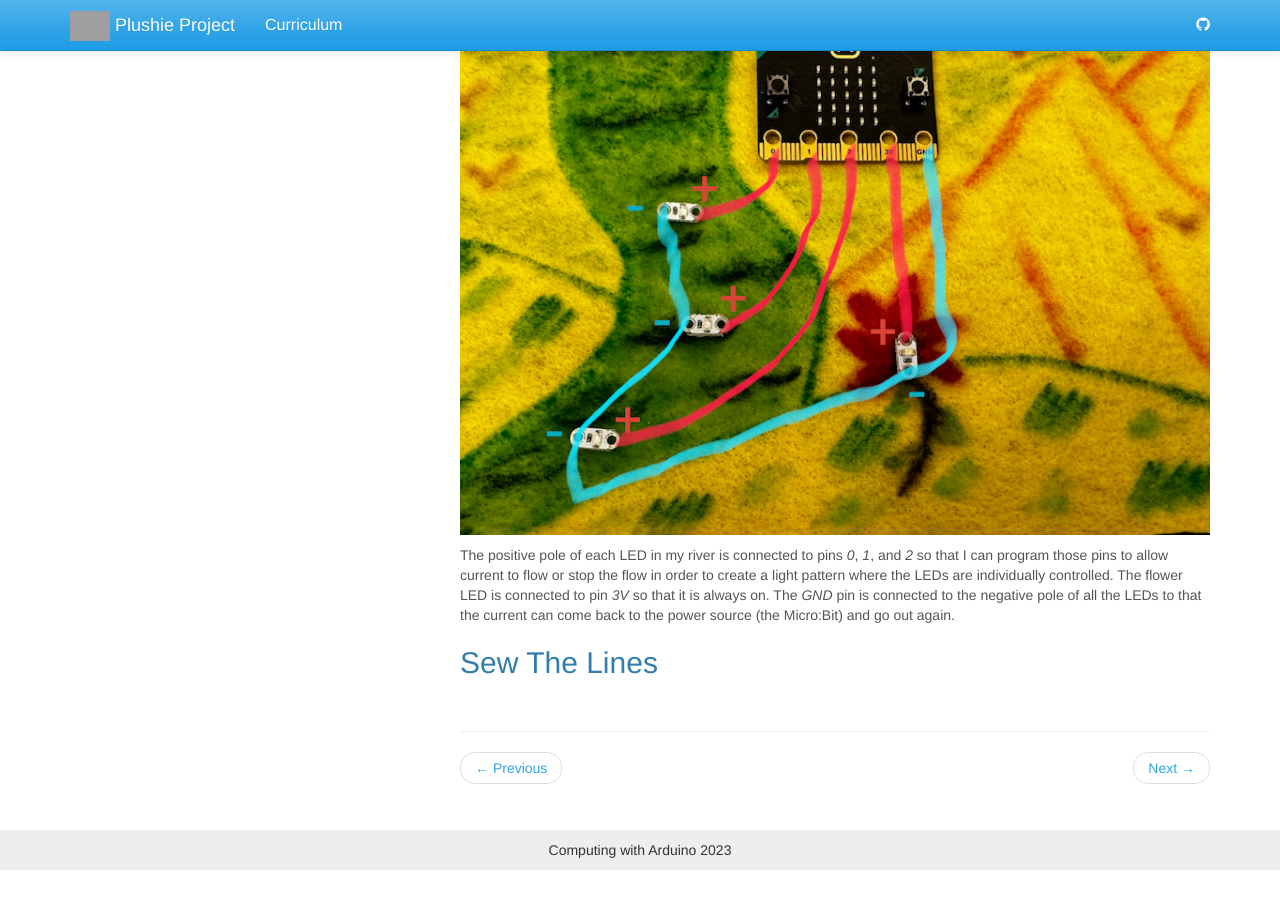
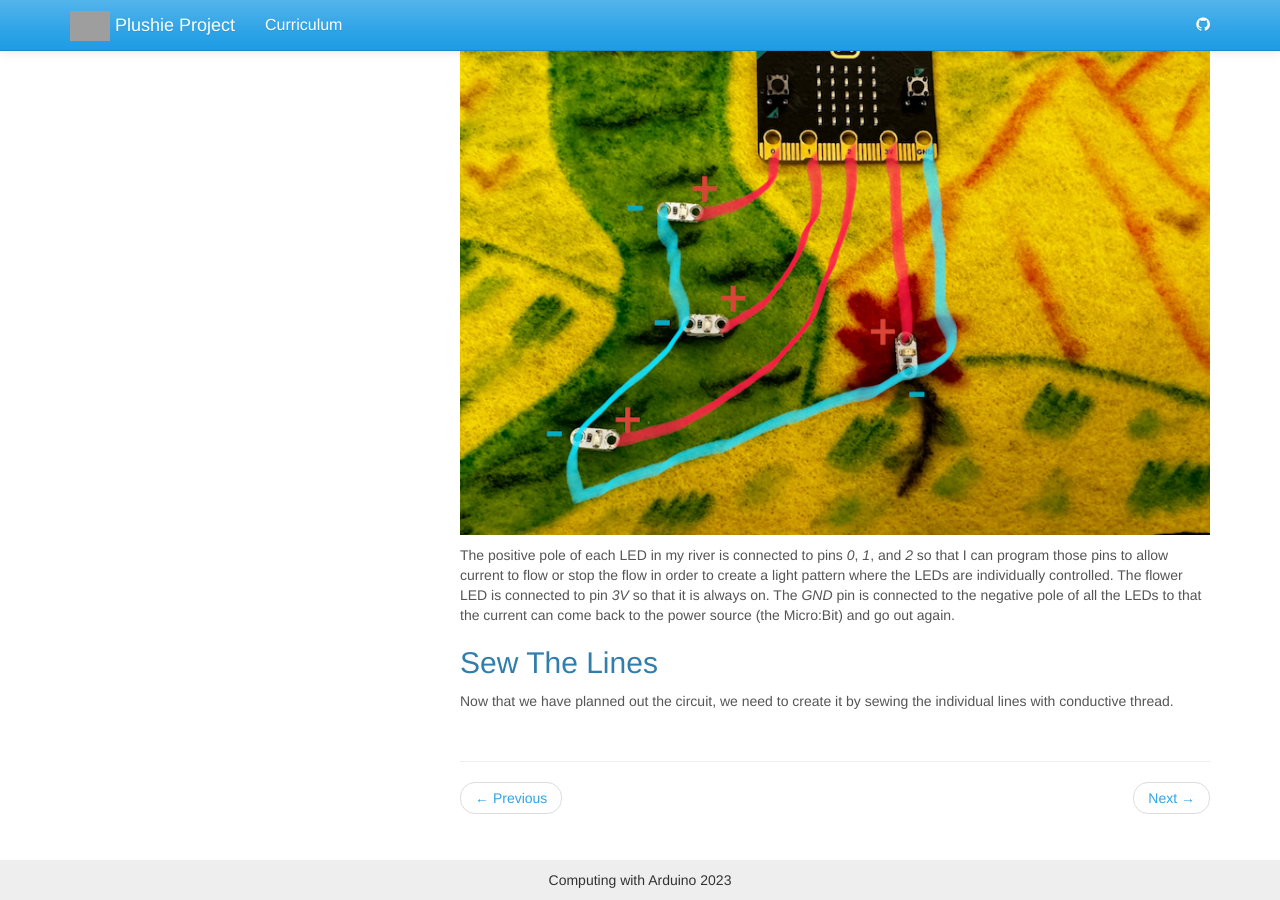
Before and after one commit to jake-chipps/plushie, a Jekyll site: the page built from _docs/lessons/1-1.md, in a window 1280 px wide and 900 px high, scrolled down 4295 px. Built offline with Jekyll 4.4.1, drawn with Linux system fonts in a browser that asks for light colours; before the commit the page ends 5165 px from its top, so only the background shows below that; grey boxes are pictures that could not be loaded.

Commit message:
Add content

```diff
--- a/_docs/lessons/1-1.md
+++ b/_docs/lessons/1-1.md
@@ -56,3 +56,4 @@ In my project, I want the three blue LEDs in the river to show a downward flow b
 The positive pole of each LED in my river is connected to pins *0*, *1*, and *2* so that I can program those pins to allow current to flow or stop the flow in order to create a light pattern where the LEDs are individually controlled. The flower LED is connected to pin *3V* so that it is always on. The *GND* pin is connected to the negative pole of all the LEDs to that the current can come back to the power source (the Micro:Bit) and go out again.
 
 ## Sew The Lines
+Now that we have planned out the circuit, we need to create it by sewing the individual lines with conductive thread.
```
